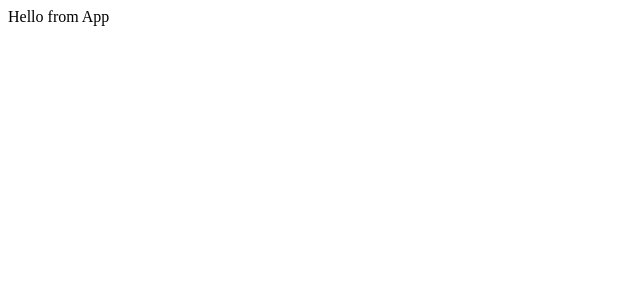
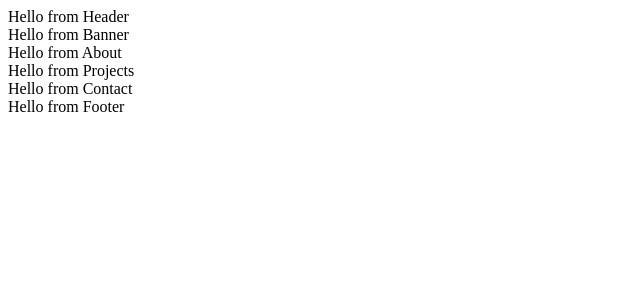
Before and after one commit to Duesenberg/personal-portfolio, a React (Create React App) app: page / in a window 1280 px wide. Shown: the top 300 px of the page, without its empty margins (0-640 px from the left). Built offline with nearby package versions, Linux system fonts and the light colour scheme.

Commit message:
create initial structure

```diff
--- a/public/index.html
+++ b/public/index.html
@@ -7,7 +7,7 @@
       name="description"
       content="My personal portfolio"
     />
-    <title>Duesenberg's Personal Portfolio</title>
+    <title>Pande's Personal Portfolio</title>
   </head>
   <body>
     <noscript>You need to enable JavaScript to run this app.</noscript>
--- a/src/App.js
+++ b/src/App.js
@@ -1,7 +1,24 @@
+import React from 'react';
+import Header from './components/Header';
+import Banner from './components/Banner';
+import About from './components/About';
+import Projects from './components/Projects';
+import Contact from './components/Contact';
+import Footer from './components/Footer';
+
 function App() {
   return (
     <div className="App">
-      Hello from App
+      <Header />
+
+      <div className='main'>
+        <Banner />
+        <About />
+        <Projects />
+        <Contact />
+      </div>
+
+      <Footer />
     </div>
   );
 }
--- /dev/null
+++ b/src/components/About.js
@@ -0,0 +1,7 @@
+export default function About() {
+  return(
+    <div className="about">
+      Hello from About
+    </div>
+  )
+};
--- /dev/null
+++ b/src/components/Banner.js
@@ -0,0 +1,7 @@
+export default function Banner() {
+  return(
+    <div className="banner">
+      Hello from Banner
+    </div>
+  )
+};
--- /dev/null
+++ b/src/components/Contact.js
@@ -0,0 +1,7 @@
+export default function Contact() {
+  return(
+    <div className="contact">
+      Hello from Contact
+    </div>
+  )
+};
--- /dev/null
+++ b/src/components/Footer.js
@@ -0,0 +1,7 @@
+export default function Footer() {
+  return(
+    <div className="footer">
+      Hello from Footer
+    </div>
+  )
+};
--- /dev/null
+++ b/src/components/Header.js
@@ -0,0 +1,7 @@
+export default function Header() {
+  return(
+    <div className='header'>
+      Hello from Header
+    </div>
+  )
+};
--- /dev/null
+++ b/src/components/Projects.js
@@ -0,0 +1,7 @@
+export default function Projects() {
+  return(
+    <div className="projects">
+      Hello from Projects
+    </div>
+  )
+};
```
Also changed, not shown: public/manifest.json.
